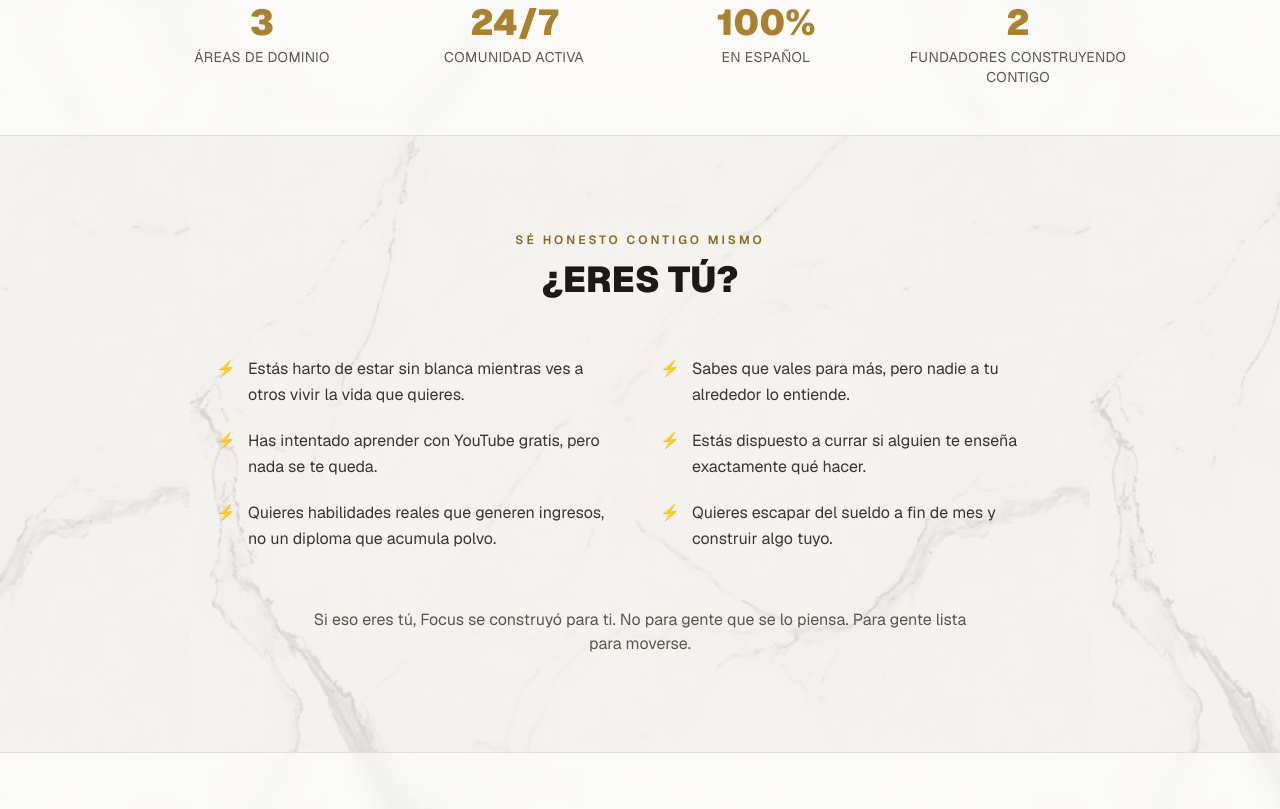
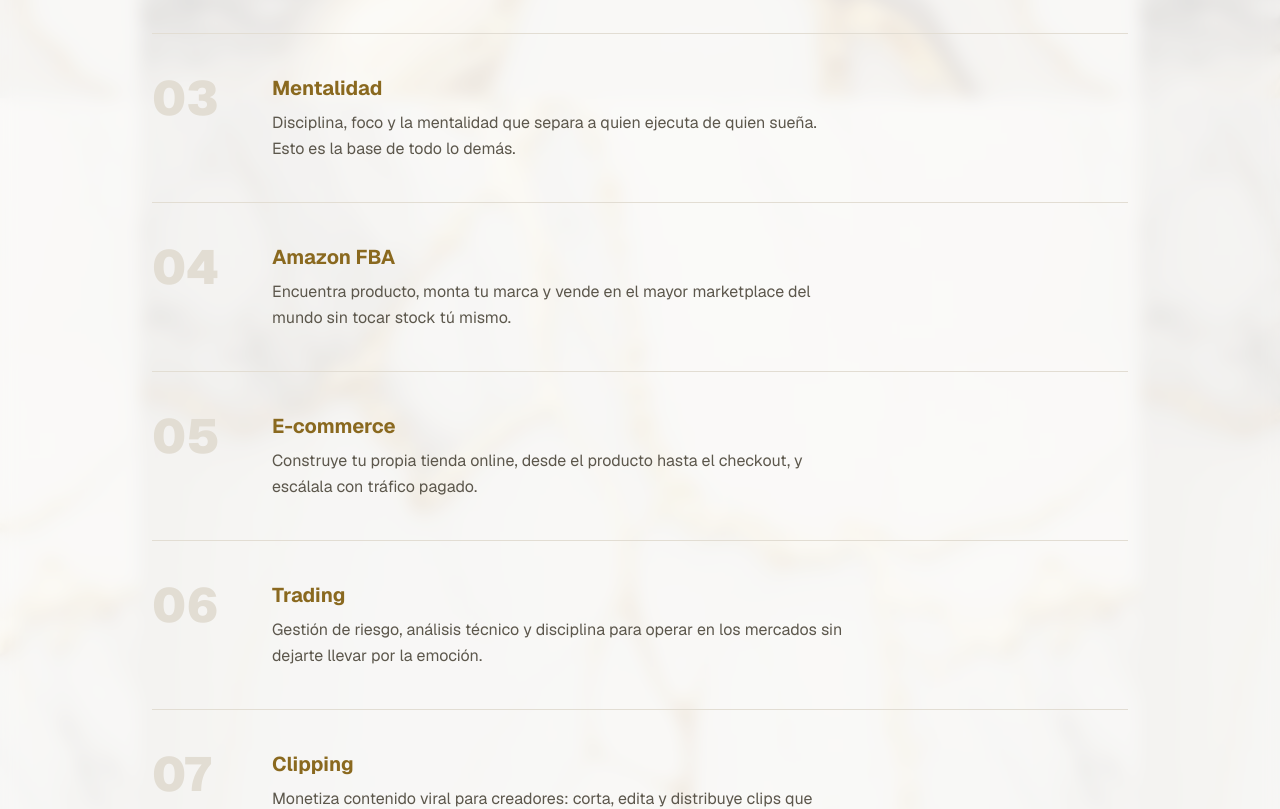
Before and after one commit to airmateai/focus-landing, a Next.js app: page /focus-landing/ in a window 1280 px wide. Shown: the part 1680-2489 px from the top of the page. Built offline with nearby package versions, Linux system fonts and the light colour scheme.

Commit message:
Simplifica la landing (quita secciones largas de texto), cambia a la foto de mármol con vetas doradas

```diff
--- a/src/app/LandingClient.tsx
+++ b/src/app/LandingClient.tsx
@@ -80,15 +80,6 @@
         </div>
       </section>
 
-      {/* hero image band */}
-      <section className="max-w-5xl mx-auto px-6 pb-20">
-        <div className="aspect-video rounded-xl border border-[#e2ddd3] bg-gradient-to-br from-white via-[#f4f2ee] to-white flex items-center justify-center">
-          <p className="text-[#a49c8a] text-sm uppercase tracking-widest">
-            [ imagen / vídeo de la comunidad próximamente ]
-          </p>
-        </div>
-      </section>
-
       {/* stats bar */}
       <section className="border-y border-[#e2ddd3] bg-white/55 backdrop-blur-sm">
         <div className="max-w-5xl mx-auto px-6 py-12 grid grid-cols-2 sm:grid-cols-4 gap-8 text-center">
@@ -103,27 +94,6 @@
             </div>
           ))}
         </div>
-      </section>
-
-      {/* is this you */}
-      <section className="max-w-4xl mx-auto px-6 py-24">
-        <p className="text-center uppercase tracking-[0.25em] text-[#8a691f] text-xs font-semibold mb-3">
-          {t.isThisYou.kicker}
-        </p>
-        <h2 className="text-center text-3xl sm:text-4xl font-black mb-14">
-          {t.isThisYou.title}
-        </h2>
-        <div className="grid sm:grid-cols-2 gap-x-10 gap-y-5">
-          {t.isThisYou.items.map((item) => (
-            <p key={item} className="flex gap-3 text-[#3a362e] leading-relaxed">
-              <span className="text-[#a9812f] shrink-0">⚡</span>
-              {item}
-            </p>
-          ))}
-        </div>
-        <p className="text-center text-[#5c574c] max-w-2xl mx-auto mt-14">
-          {t.isThisYou.closing}
-        </p>
       </section>
 
       {/* pillars */}
@@ -155,18 +125,6 @@
               </div>
             ))}
           </div>
-        </div>
-      </section>
-
-      {/* why now */}
-      <section className="max-w-4xl mx-auto px-6 py-24">
-        <h2 className="text-3xl sm:text-4xl font-black mb-8 text-balance">
-          {t.why.title}
-        </h2>
-        <div className="space-y-4 text-[#5c574c] text-lg leading-relaxed">
-          <p>{t.why.body1}</p>
-          <p className="text-[#1c1a16] font-semibold">{t.why.body2}</p>
-          <p>{t.why.body3}</p>
         </div>
       </section>
 
--- a/src/app/globals.css
+++ b/src/app/globals.css
@@ -19,12 +19,10 @@
 .marble-bg {
   background-color: var(--marble-bg);
   background-image:
-    linear-gradient(rgba(244, 242, 238, 0.86), rgba(244, 242, 238, 0.86)),
-    radial-gradient(ellipse 900px 500px at 12% 0%, rgba(169, 129, 47, 0.1), transparent 60%),
-    radial-gradient(ellipse 700px 500px at 100% 15%, rgba(169, 129, 47, 0.07), transparent 55%),
+    linear-gradient(rgba(244, 242, 238, 0.72), rgba(244, 242, 238, 0.72)),
     url("/focus-landing/marble-texture.jpg");
-  background-size: auto, auto, auto, 900px 1800px;
-  background-repeat: no-repeat, no-repeat, no-repeat, repeat;
-  background-position: top, top, top, top;
-  background-attachment: scroll, scroll, scroll, scroll;
+  background-size: auto, 1000px 1778px;
+  background-repeat: no-repeat, repeat;
+  background-position: top, top;
+  background-attachment: scroll, scroll;
 }
```
Also changed, not shown: public/marble-texture.jpg.
